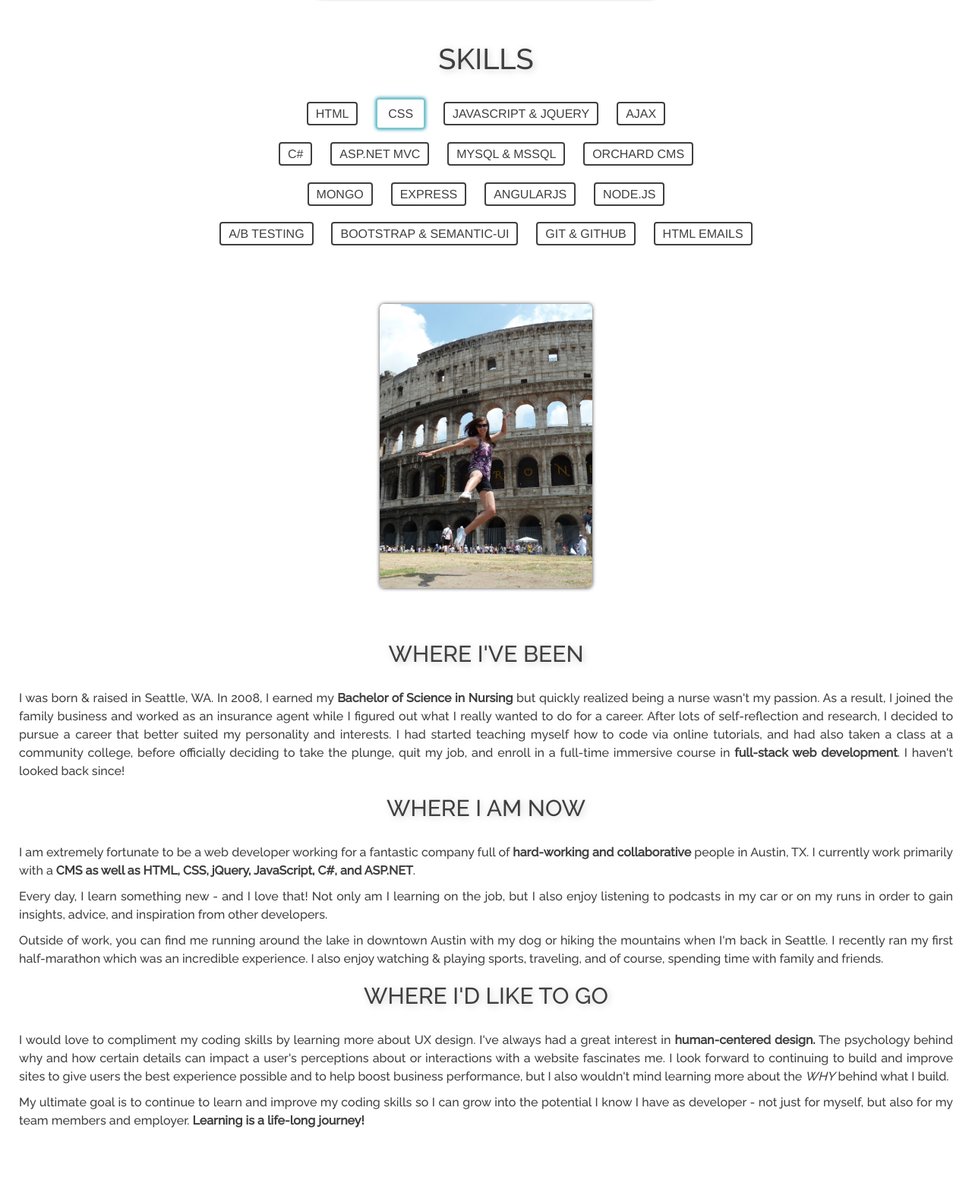
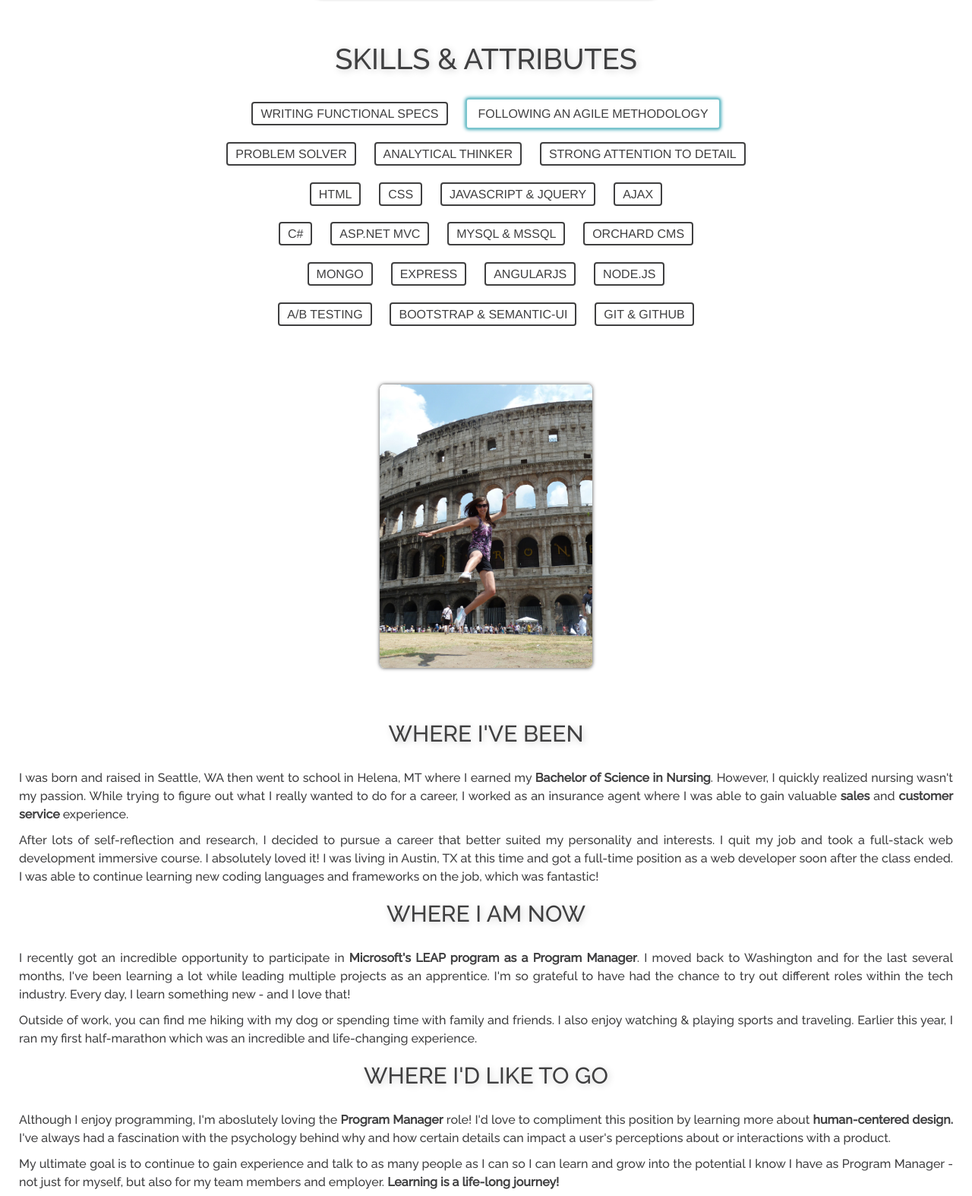
Before and after one commit to k-dubb/k-dubb.github.io, a plain HTML site: page index.html in a window 1280 px wide. Shown: the part 540-2114 px from the top of the page at 76% size. Drawn offline with nearby package versions, Linux system fonts and the light colour scheme.

Commit message:
update index with PM info and updated About Me

```diff
--- a/index.html
+++ b/index.html
@@ -16,13 +16,14 @@
         <div class="header-section">
             <div class="top-container">
                 <h1>Hi, I'm Kelli!</h1>
-                <h2>&ltWeb developer&gt</h2>
+                <h2>Program Manger</h2>
+                <!-- <h2>&ltWeb developer&gt</h2> -->
             </div>
             <ul class="nav-links-header">
                 <li><a href="#" class="nav-item" id="skill-section">Skills</a></li>
                 <li><a href="#" class="nav-item" id="about-me">About</a></li>
                 <li><a href="https://medium.com/@krwaiss" target="_blank">Blog</a></li>
-                <li><a href="https://drive.google.com/file/d/0Bz9j85Ce58m9WG55blpVUk9pSGs/view?usp=sharing" target="_blank">Resume</a></li>
+                <li><a href="https://drive.google.com/file/d/0Bz9j85Ce58m9Rkp0YUp6eWRTU2c/view?usp=sharing" target="_blank">Resume</a></li>
             </ul>
             <ul class="nav-icons">
                 <li><a href="https://www.linkedin.com/in/kelliwaiss" target="_blank"><i class="fa fa-linkedin-square fa-3x" id="nav-pic"></a></i></li>
@@ -43,7 +44,7 @@
                 <li class="navigation"><a href="#" id="skill-section-hidden">Skills</a></li>
                 <li class="navigation"><a href="#" id="about-me-hidden">About</a></li>
                 <li class="navigation"><a href="https://medium.com/@krwaiss" target="_blank">Blog</a></li>
-                <li class="navigation"><a href="https://drive.google.com/file/d/0Bz9j85Ce58m9WG55blpVUk9pSGs/view?usp=sharing" target="_blank">Resume</a></li>
+                <li class="navigation"><a href="https://drive.google.com/file/d/0Bz9j85Ce58m9Rkp0YUp6eWRTU2c/view?usp=sharing" target="_blank">Resume</a></li>
             </ul>
         </div>
     </nav>
@@ -64,7 +65,7 @@
             <li class="navigation"><a href="#" id="skill-section-mobile">Skills</a></li>
             <li class="navigation"><a href="#" id="about-me-mobile">About</a></li>
             <li class="navigation"><a href="https://medium.com/@krwaiss" target="_blank">Blog</a></li>
-            <li class="navigation"><a href="https://drive.google.com/file/d/0Bz9j85Ce58m9WG55blpVUk9pSGs/view?usp=sharing" target="_blank">Resume</a></li>
+            <li class="navigation"><a href="https://drive.google.com/file/d/0Bz9j85Ce58m9Rkp0YUp6eWRTU2c/view?usp=sharing" target="_blank">Resume</a></li>
             <li class="navigation"><a href="https://www.linkedin.com/in/kelliwaiss" target="_blank">LinkedIn</a></li>
             <li class="navigation"><a href="https://github.com/K-Dubb" target="_blank">GitHub</a></li>
             <li class="navigation"><a href="https://twitter.com/K_Waiss" target="_blank">Twitter</a></li>
@@ -76,7 +77,8 @@
         <div class="container">
             <div class="hiddenIntro">
                 <h1>Hi, I'm Kelli!</h1>
-                <h2>&ltWeb developer&gt</h2>
+                <h2>Program Manager</h2>
+                <!-- <h2>&ltWeb developer&gt</h2> -->
             </div>
         </div>
         <div id="austinHeader">
@@ -85,7 +87,16 @@
     </div>
 
     <section class="module content container" id="skillSection">
-        <h2 id="skills">SKILLS</h2>
+        <h2 id="skills">SKILLS & ATTRIBUTES</h2>
+        <ul class="skill-list">
+            <li><a href="#" class="nav-item">Writing Functional Specs</a></li>
+            <li><a href="#" class="nav-item">Following an Agile Methodology</a></li>
+        </ul>
+        <ul class="skill-list">
+            <li><a href="#" class="nav-item">Problem solver</a></li>
+            <li><a href="#" class="nav-item">Analytical thinker</a></li>
+            <li><a href="#" class="nav-item">Strong Attention to detail</a></li>
+        </ul>
         <ul class="skill-list">
             <li><a href="#" class="nav-item">HTML</a></li>
             <li><a href="#" class="nav-item">CSS</a></li>
@@ -108,7 +119,6 @@
             <li><a href="#" class="nav-item">A/B Testing</a></li>
             <li><a href="#" class="nav-item">Bootstrap & Semantic-UI</a></li>
             <li><a href="#" class="nav-item">Git & Github</a></li>
-            <li><a href="#" class="nav-item">HTML Emails</a></li>
         </ul>
         <img src="photos/rome.jpg" id="rome" alt="rome">
     </section>
@@ -119,18 +129,17 @@
         <div class="container">
             <div class="about-container" id="past">
                 <h2>Where I've been</h2>
-                <p>I was born & raised in Seattle, WA. In 2008, I earned my <b>Bachelor of Science in Nursing</b> but quickly realized being a nurse wasn't my passion. As a result, I joined the family business and worked as an insurance agent while I figured out what I really wanted to do for a career. After lots of self-reflection and research, I decided to pursue a career that better suited my personality and interests. I had started teaching myself how to code via online tutorials, and had also taken a class at a community college, before officially deciding to take the plunge, quit my job, and enroll in a full-time immersive course in <b>full-stack web development</b>. I haven't looked back since!</p>
+                <p>I was born and raised in Seattle, WA then went to school in Helena, MT where I earned my <b>Bachelor of Science in Nursing</b>. However, I quickly realized nursing wasn't my passion. While trying to figure out what I really wanted to do for a career, I worked as an insurance agent where I was able to gain valuable <b>sales</b> and <b>customer service</b> experience.</p>
+                <p> After lots of self-reflection and research, I decided to pursue a career that better suited my personality and interests. I quit my job and took a full-stack web development immersive course. I absolutely loved it! I was living in Austin, TX at this time and got a full-time position as a web developer soon after the class ended.  I was able to continue learning new coding languages and frameworks on the job, which was fantastic!</p>
             </div>
             <div class="about-container" id="present">
                 <h2>Where I am now</h2>
-                <p>I am extremely fortunate to be a web developer working for a fantastic company full of <b>hard-working and collaborative</b> people in Austin, TX. I currently work primarily with a <b>CMS as well as HTML, CSS, jQuery, JavaScript, C#, and ASP.NET</b>.</p>
-                <p>Every day, I learn something new - and I love that! Not only am I learning on the job, but I also enjoy listening to podcasts in my car or on my runs in order to gain insights, advice, and inspiration from other developers.</p>
-                <p>Outside of work, you can find me running around the lake in downtown Austin with my dog or hiking the mountains when I'm back in Seattle. I recently ran my first half-marathon which was an incredible experience. I also enjoy watching & playing sports, traveling, and of course, spending time with family and friends.</p>
+                <p>I recently got an incredible opportunity to participate in <b>Microsoft's LEAP program as a Program Manager</b>. I moved back to Washington and for the last several months, I've been learning a lot while leading multiple projects as an apprentice. I'm so grateful to have had the chance to try out different roles within the tech industry. Every day, I learn something new - and I love that!</p>
+                <p>Outside of work, you can find me hiking with my dog or spending time with family and friends. I also enjoy watching & playing sports and traveling. Earlier this year, I ran my first half-marathon which was an incredible and life-changing experience.</p>
             </div>
             <div class="about-container last" id="future">
                 <h2>Where I'd like to go</h2>
-                <p>I would love to compliment my coding skills by learning more about UX design. I've always had a great interest in <b>human-centered design.</b> The psychology behind why and how certain details can impact a user's perceptions about or interactions with a website fascinates me. I look forward to continuing to build and improve sites to give users the best experience possible and to help boost business performance, but I also wouldn't mind learning more about the <i>WHY</i> behind what I build.</p>
-                <p>My ultimate goal is to continue to learn and improve my coding skills so I can grow into the potential I know I have as developer - not just for myself, but also for my team members and employer. <b>Learning is a life-long journey!</b></p>
+                <p>Although I enjoy programming, I'm aboslutely loving the <b>Program Manager</b> role! I'd love to compliment this position by learning more about <b>human-centered design.</b> I've always had a fascination with the psychology behind why and how certain details can impact a user's perceptions about or interactions with a product.<p>My ultimate goal is to continue to gain experience and talk to as many people as I can so I can learn and grow into the potential I know I have as Program Manager - not just for myself, but also for my team members and employer. <b>Learning is a life-long journey!</b></p>
             </div>
         </div>
     </section>
@@ -175,7 +184,7 @@
 
     <div id="contactMe">
         <ul class="footer-social-icons" id="foot">
-            <li><a href="https://drive.google.com/file/d/0Bz9j85Ce58m9WG55blpVUk9pSGs/view?usp=sharing" target="_blank"><i class="fa fa-file-pdf-o fa-3x"></a></i></li>
+            <li><a href="https://drive.google.com/file/d/0Bz9j85Ce58m9Rkp0YUp6eWRTU2c/view?usp=sharing" target="_blank"><i class="fa fa-file-pdf-o fa-3x"></a></i></li>
             <li><a href="https://www.linkedin.com/in/kelliwaiss" target="_blank"><i class="fa fa-linkedin-square fa-3x"></a></i></li>
             <li><a href="https://github.com/K-Dubb" target="_blank"><i class="fa fa-github fa-3x"></a></i></li>
             <li><a href="https://twitter.com/K_Waiss" target="_blank"><i class="fa fa-twitter fa-3x"></a></i></li>
```
